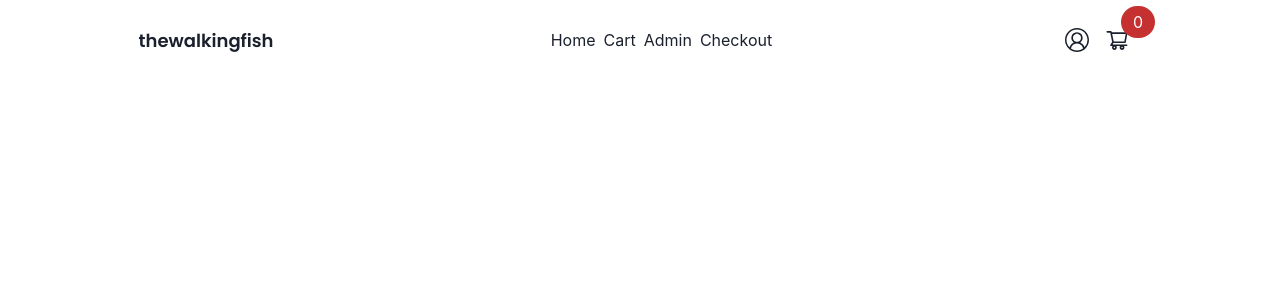
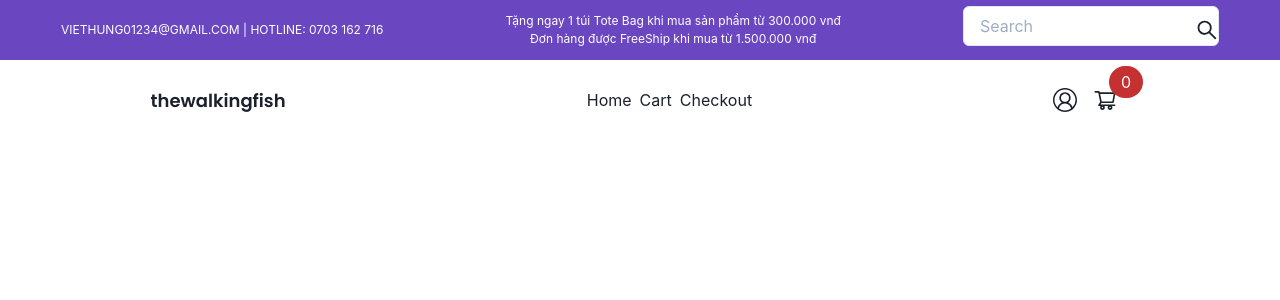
Before and after one commit to phamnguyenviethung/shop, a React (Create React App) app in the folder client/: page /admin in a window 1280 px wide. Shown: the top 300 px of the page. Built offline with nearby package versions, Linux system fonts and the light colour scheme.

Commit message:
[ADD] New Search bar (w/ Search API)

```diff
--- a/client/package.json
+++ b/client/package.json
@@ -10,17 +10,15 @@
     "@testing-library/react": "^10.4.9",
     "@testing-library/user-event": "^12.8.3",
     "axios": "^0.21.1",
-    "bcryptjs": "^2.4.3",
-    "firebase": "^8.5.0",
     "formik": "^2.2.6",
     "framer-motion": "^4.1.3",
     "jwt-check-expiration": "^1.0.5",
     "jwt-decode": "^3.1.2",
+    "nanoid": "^3.1.23",
     "query-string": "^7.0.0",
     "react": "^17.0.2",
     "react-animations": "^1.0.0",
     "react-dom": "^17.0.2",
-    "react-firebaseui": "^5.0.2",
     "react-icons": "^3.11.0",
     "react-redux": "^7.2.3",
     "react-router-dom": "^5.2.0",
@@ -30,8 +28,6 @@
     "redux-thunk": "^2.3.0",
     "slick-carousel": "^1.8.1",
     "styled-components": "^5.3.0",
-    "sweetalert2": "^10.16.3",
-    "uuid": "^8.3.2",
     "web-vitals": "^0.2.4",
     "yup": "^0.32.9"
   },
--- a/client/src/App.js
+++ b/client/src/App.js
@@ -8,6 +8,7 @@ import Cart from './components/Cart/Cart';
 import Navbar from './components/Navbar/Navbar';
 import Checkout from './pages/Checkout';
 import Home from './pages/Home';
+import Search from './pages/Search';
 import { useDispatch, useSelector } from 'react-redux';
 
 // import { ColorModeSwitcher } from './ColorModeSwitcher';
@@ -30,6 +31,7 @@ function App() {
 
       <Switch>
         <Route exact path="/" component={Home}></Route>
+        <Route path="/search" component={Search}></Route>
         <Route path="/cart" render={props => <Cart {...props} />} />
 
         <Route path="/login" component={Login}></Route>
--- /dev/null
+++ b/client/src/api/searchApi.js
@@ -0,0 +1,12 @@
+import axiosClient from './axiosclient';
+
+const searchApi = {
+  search: search => {
+    const text = search ? search : '?name=';
+
+    const url = `/search${text}`;
+    return axiosClient.get(url);
+  },
+};
+
+export default searchApi;
--- a/client/src/components/Navbar/Navbar.js
+++ b/client/src/components/Navbar/Navbar.js
@@ -1,57 +1,31 @@
-import React from 'react';
 import {
+  Box,
+  Button,
   Flex,
   HStack,
-  Text,
-  Button,
   Menu,
   MenuButton,
+  MenuItem,
   MenuList,
-  MenuItem,
+  Text,
   useMediaQuery,
-  useDisclosure,
-  Drawer,
-  DrawerBody,
-  DrawerFooter,
-  DrawerHeader,
-  DrawerOverlay,
-  DrawerContent,
-  DrawerCloseButton,
-  VStack,
-  Image,
-  Divider,
-  ListItem,
-  UnorderedList,
-  Accordion,
-  AccordionItem,
-  AccordionButton,
-  AccordionPanel,
-  AccordionIcon,
-  Box,
 } from '@chakra-ui/react';
+
+import React from 'react';
+import { VscAccount } from 'react-icons/vsc';
+import { useDispatch, useSelector } from 'react-redux';
+import { useLocation } from 'react-router';
 import { Link } from 'react-router-dom';
+import { signout } from '../../actions/userActions';
+import checkPathName from '../../utils/checkPathName';
 import { CartIcon, CartIconDetails } from '../Cart/CartIcon';
-import { useLocation } from 'react-router';
-import checkPathName from '../../utils/checkPathName';
-import { useDispatch, useSelector } from 'react-redux';
-import { signout } from '../../actions/userActions';
-
-import { VscAccount } from 'react-icons/vsc';
-import {
-  AiOutlineMenu,
-  AiOutlineFacebook,
-  AiOutlineInstagram,
-  AiOutlineTwitter,
-  AiOutlineYoutube,
-} from 'react-icons/ai';
-import userLogo from '../../assets/img/customer.png';
-import { drawerItems } from './data';
+import { navbarItems } from './data';
+import { DrawerMobile } from './Drawer';
+import { SearchBox, SearchInput } from './SearchBox';
 
 const Navbar = ({ cart }) => {
   const [isMobile] = useMediaQuery('(max-width: 768px)');
   const location = useLocation();
-
-  const { isOpen, onOpen, onClose } = useDisclosure();
 
   const path = checkPathName(location.pathname);
 
@@ -63,6 +37,8 @@ const Navbar = ({ cart }) => {
   }
 
   return (
+    <>
+      {!isMobile && <SearchBox />}
       <Flex
         w="full"
         maxW="full"
@@ -71,101 +47,8 @@ const Navbar = ({ cart }) => {
         justifyContent={['space-between', 'space-between', 'space-around']}
         px={['4%', '2%', 0]}
       >
-      {isMobile && (
-        <HStack cursor="pointer">
-          <AiOutlineMenu size={24} onClick={onOpen} />
+        {isMobile && <DrawerMobile />}
 
-          <Drawer isOpen={isOpen} placement="left" onClose={onClose}>
-            <DrawerOverlay />
-            <DrawerContent>
-              <DrawerCloseButton />
-              <DrawerHeader></DrawerHeader>
-
-              <DrawerBody>
-                <Flex direction="column" alignItems="center">
-                  <VStack>
-                    <Image src={userLogo} alt="user logo" w="80px" h="80px" />
-                    <Text>Hello!</Text>
-                    {user ? (
-                      <Text>{user}</Text>
-                    ) : (
-                      <HStack>
-                        <Link to="/login">Login</Link>
-                        <Link to="/register">Register</Link>
-                      </HStack>
-                    )}
-                  </VStack>
-                  <Divider my={4} />
-
-                  <VStack w="full">
-                    <Accordion allowToggle w="full">
-                      {drawerItems.map((item, key) => {
-                        if (item.type === 'Link') {
-                          return (
-                            <Box
-                              py={2}
-                              px={4}
-                              key={key}
-                              w="full"
-                              _hover={{ background: '#f5f5f5' }}
-                              onClick={onClose}
-                            >
-                              <Link to={item.path}>
-                                <Text>{item.label}</Text>
-                              </Link>
-                            </Box>
-                          );
-                        }
-
-                        return (
-                          <AccordionItem border="0">
-                            <h2>
-                              <AccordionButton _focus={{ outline: 0 }}>
-                                <Box flex="1" textAlign="left">
-                                  {item.label}
-                                </Box>
-                                <AccordionIcon />
-                              </AccordionButton>
-                            </h2>
-                            <AccordionPanel pb={4}>
-                              <VStack w="full">
-                                <UnorderedList listStyleType="none" w="full">
-                                  {item.list.map((listItem, key) => {
-                                    return (
-                                      <Link
-                                        to={listItem.path}
-                                        key={key}
-                                        onClick={onClose}
-                                      >
-                                        <ListItem>{listItem.label}</ListItem>
-                                      </Link>
-                                    );
-                                  })}
-                                </UnorderedList>
-                              </VStack>
-                            </AccordionPanel>
-                          </AccordionItem>
-                        );
-                      })}
-                    </Accordion>
-                  </VStack>
-                </Flex>
-              </DrawerBody>
-
-              <DrawerFooter
-                px={2}
-                justifyContent="flex-start"
-                alignItems="center"
-              >
-                <AiOutlineFacebook size={20} />
-                <AiOutlineInstagram size={20} />
-                <AiOutlineTwitter size={20} />
-                <AiOutlineYoutube size={20} />
-              </DrawerFooter>
-            </DrawerContent>
-          </Drawer>
-        </HStack>
-      )}
         <Link to="/">
           <Text
             textTransform="lowercase"
@@ -178,18 +61,13 @@ const Navbar = ({ cart }) => {
         </Link>
         {!isMobile && (
           <HStack>
-          <Link to="/" px={2}>
-            Home
+            {navbarItems.map((item, key) => {
+              return (
+                <Link to={item.path} key={key} px={2}>
+                  {item.label}
                 </Link>
-          <Link to="/cart" px={2}>
-            Cart
-          </Link>
-          <Link to="/admin" px={2}>
-            Admin
-          </Link>
-          <Link to="/checkout" px={2}>
-            Checkout
-          </Link>
+              );
+            })}
           </HStack>
         )}
 
@@ -197,6 +75,10 @@ const Navbar = ({ cart }) => {
           {!isMobile && (
             <Menu>
               <MenuButton
+                p={0}
+                _focus={{
+                  boxShadow: 'none',
+                }}
                 as={Button}
                 bgColor="white"
                 _active={{ background: 'white' }}
@@ -227,14 +109,19 @@ const Navbar = ({ cart }) => {
           )}
 
           {isMobile ? (
+            <Flex>
+              <SearchInput />
+
               <Link to="/cart">
                 <CartIcon cart={cart} />
               </Link>
+            </Flex>
           ) : (
             <CartIconDetails cart={cart} />
           )}
         </Flex>
       </Flex>
+    </>
   );
 };
 
--- /dev/null
+++ b/client/src/components/Navbar/SearchBox.js
@@ -0,0 +1,129 @@
+import React from 'react';
+import { FastField, Form, Formik } from 'formik';
+import InputField from '../../Fields/Inputs';
+import { AiOutlineSearch } from 'react-icons/ai';
+import { Box, Flex, Text, Container } from '@chakra-ui/react';
+import { useHistory } from 'react-router';
+import { useDisclosure } from '@chakra-ui/react';
+import {
+  Drawer,
+  DrawerBody,
+  DrawerHeader,
+  DrawerOverlay,
+  DrawerContent,
+  DrawerCloseButton,
+} from '@chakra-ui/react';
+
+export const SearchBox = () => {
+  const history = useHistory();
+
+  return (
+    <Flex
+      h="60px"
+      bgColor="purple.600"
+      alignItems="center"
+      justifyContent="space-around"
+    >
+      <Text color="white" fontSize="xs">
+        VIETHUNG01234@GMAIL.COM | HOTLINE: 0703 162 716
+      </Text>
+      <Box textAlign="center">
+        <Text color="white" fontSize="xs">
+          Tặng ngay 1 túi Tote Bag khi mua sản phẩm từ 300.000 vnđ
+        </Text>
+        <Text color="white" fontSize="xs">
+          Đơn hàng được FreeShip khi mua từ 1.500.000 vnđ
+        </Text>
+      </Box>
+      <Formik
+        initialValues={{ search: '' }}
+        onSubmit={values => {
+          history.push(`/search?name=${values.search}`);
+        }}
+      >
+        {formikProps => {
+          return (
+            <Form style={{ width: '20%' }}>
+              <Flex alignItems="center" pos="relative" w="full" h="full">
+                <FastField
+                  name="search"
+                  component={InputField}
+                  placeholder="Search"
+                  bgColor="white"
+                  style={{
+                    outline: 0,
+                    border: '1px solid #333',
+                    maxW: '90%',
+                  }}
+                />
+                <Flex
+                  pos="absolute"
+                  right="0"
+                  top="0"
+                  bottom="0"
+                  alignItems="center"
+                >
+                  <AiOutlineSearch size={24} />
+                </Flex>
+              </Flex>
+            </Form>
+          );
+        }}
+      </Formik>
+    </Flex>
+  );
+};
+
+export const SearchInput = () => {
+  const history = useHistory();
+
+  const { isOpen, onOpen, onClose } = useDisclosure();
+  return (
+    <>
+      <Box px={2} cursor="pointer">
+        <AiOutlineSearch size={24} onClick={onOpen} />
+      </Box>
+
+      <Drawer isOpen={isOpen} placement="right" onClose={onClose}>
+        <DrawerOverlay />
+        <DrawerContent>
+          <DrawerCloseButton />
+          <DrawerHeader color="gray.500" fontSize="md">
+            Tìm kiếm
+          </DrawerHeader>
+
+          <DrawerBody>
+            <Formik
+              initialValues={{ search: '' }}
+              onSubmit={values => {
+                history.push(`/search?name=${values.search}`);
+              }}
+            >
+              {() => {
+                return (
+                  <Form>
+                    <Flex alignItems="center" pos="relative" w="full" h="full">
+                      <FastField
+                        name="search"
+                        component={InputField}
+                        placeholder="TÌM KIẾM SẢN PHẨM"
+                        bgColor="#f5f5f5"
+                      />
+                      <Flex
+                        pos="absolute"
+                        right="0"
+                        top="0"
+                        bottom="0"
+                        alignItems="center"
+                      ></Flex>
+                    </Flex>
+                  </Form>
+                );
+              }}
+            </Formik>
+          </DrawerBody>
+        </DrawerContent>
+      </Drawer>
+    </>
+  );
+};
--- /dev/null
+++ b/client/src/pages/Search.js
@@ -0,0 +1,25 @@
+import React, { useEffect, useState } from 'react';
+import { useHistory } from 'react-router';
+import searchApi from '../api/searchApi';
+import Products from '../components/Products/Products';
+
+const Search = () => {
+  const history = useHistory();
+  const query = history.location.search;
+  const [search, setSearch] = useState([]);
+  useEffect(() => {
+    const search = async () => {
+      try {
+        const data = await searchApi.search(query);
+        setSearch(data);
+      } catch (error) {
+        console.log('lỗi', error);
+      }
+    };
+    search();
+  }, []);
+
+  return <Products list={search} hideTabs={true} />;
+};
+
+export default Search;
```
Also changed, not shown: client/src/components/Navbar/data.js (+10 -0 lines), 1 other file (tests, documents, lock files or other folders). Lines whose indentation alone changed are shown as unchanged.
